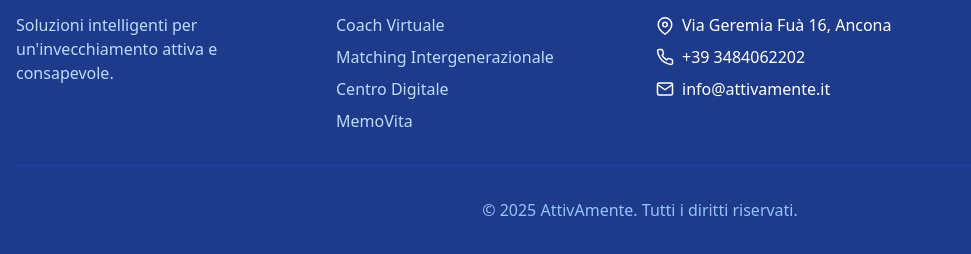
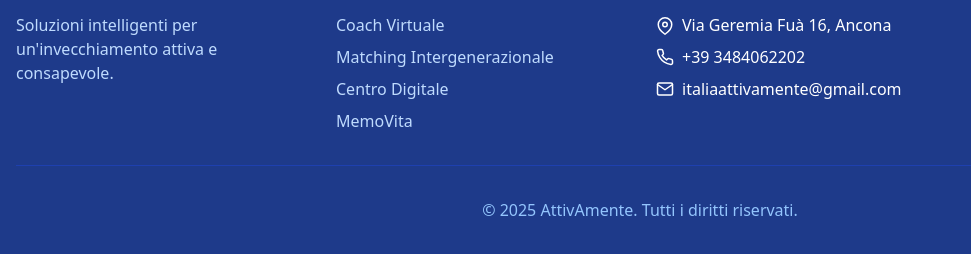
Before and after one commit to italiaattivamente/italiaattivamente.github.io, a plain HTML site: page index.html in a window 1280 px wide. Shown: the part 2295-2549 px from the top of the page, 0-971 px from the left. Drawn offline with nearby package versions, Linux system fonts and the light colour scheme.

Commit message:
updated index file

```diff
--- a/index.html
+++ b/index.html
@@ -200,7 +200,7 @@
                         </li>
                         <li class="flex items-center">
                             <i data-feather="mail" class="mr-2" style="width: 18px; height: 18px;"></i>
-                            <span>info@attivamente.it</span>
+                            <span>italiaattivamente@gmail.com</span>
                         </li>
                     </ul>
                 </div>
```
